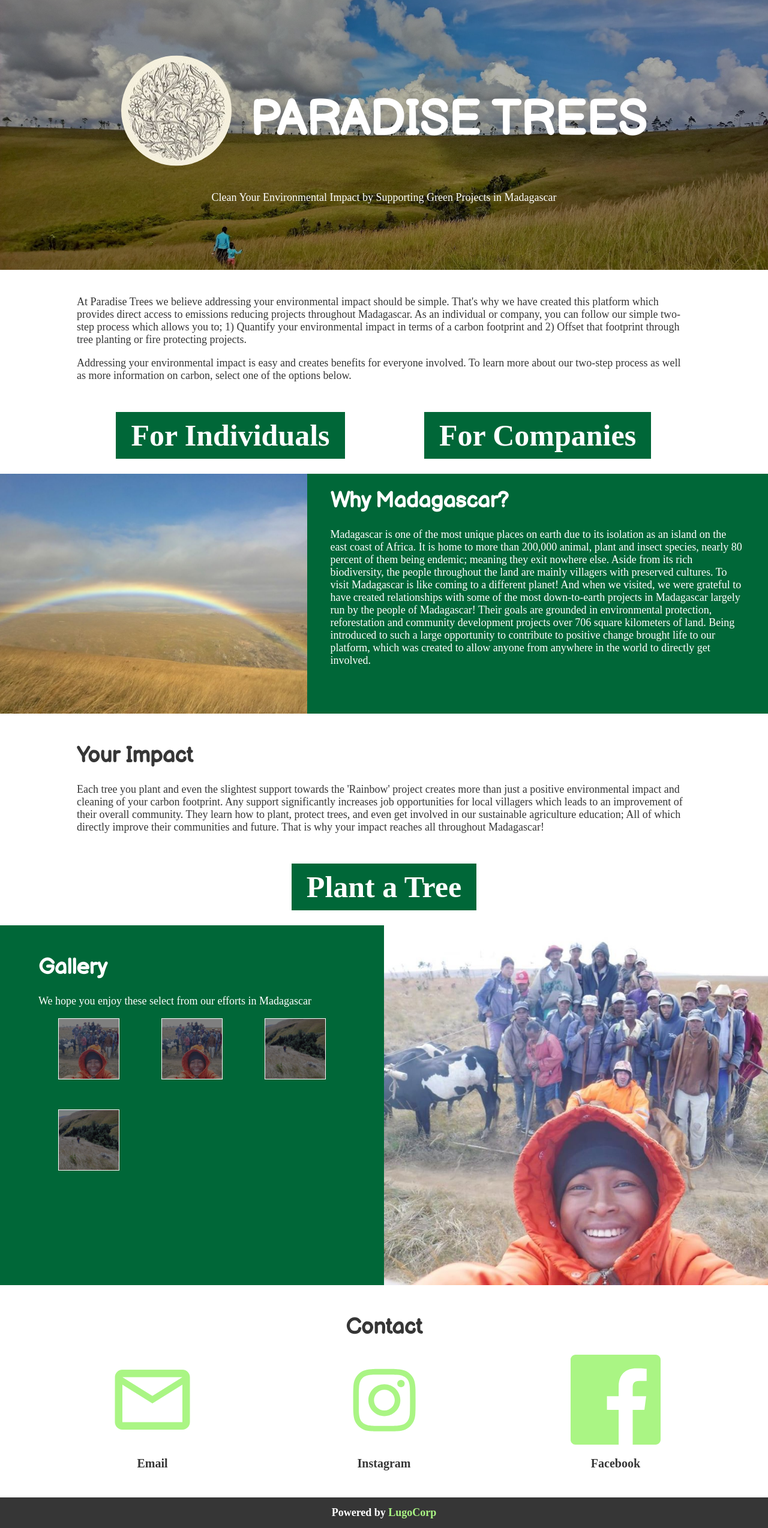
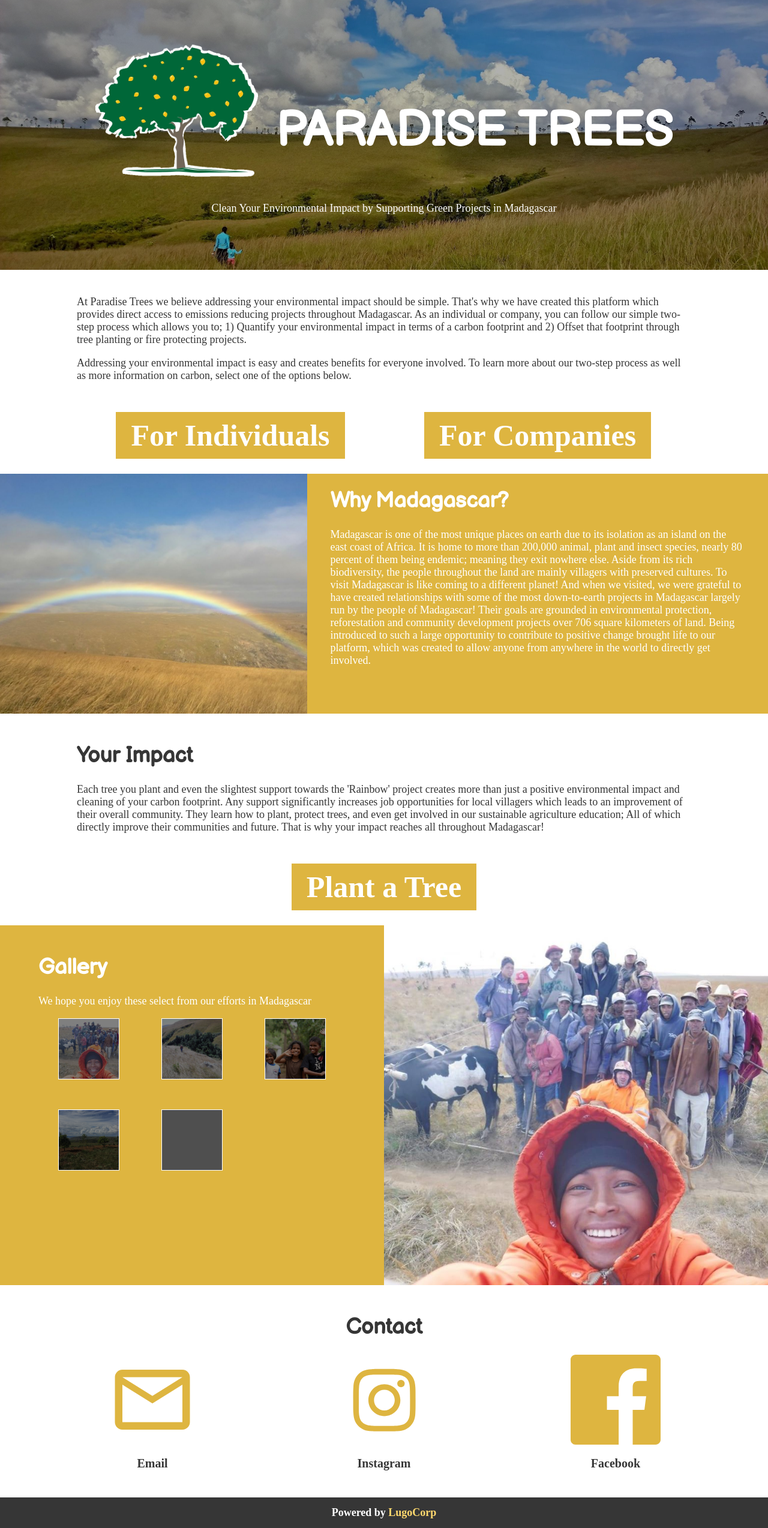
Before and after one commit to lugocorp/paradise-trees, a PHP site: page / in a window 1280 px wide. Shown: the whole page at 60% size. Run offline with PHP 8.4, Linux system fonts and the light colour scheme; some web fonts are replaced; grey boxes are pictures that could not be loaded.

Commit message:
Content updates and new color scheme

```diff
--- a/calc_individuals.html
+++ b/calc_individuals.html
@@ -72,8 +72,8 @@
 
 :root{
   --white:#ffffff;
-  --coal: #363636;
-  --main: #AAF584;
+  --coal:#363636;
+  --main:#deb540;
   position:relative;
   height:100%;
 }
--- a/css/style.css
+++ b/css/style.css
@@ -1,10 +1,9 @@
 /* General */
 :root{
-  --leaf-highlight:#94d474;
+  --highlight:#ffd96e;
   --white:#ffffff;
-  --beige:#F5F0DD;
   --coal:#363636;
-  --leaf:#006738;/*#AAF584;*/
+  --main:#deb540;
 }
 body{
   font-family:NotoSansJP;
@@ -45,7 +44,7 @@ h1{
   padding:25px 10%;
 }
 .green{
-  background-color:var(--leaf);
+  background-color:var(--main);
   color:var(--white);
 }
 @font-face{
@@ -105,7 +104,8 @@ h1{
   margin:0;
 }
 .splash img{
-  border-radius:50%;
+  /*border-radius:50%;*/
+  height:220px;
 }
 .mobile-splash{
   background-color:rgba(0,0,0,.3);
@@ -120,8 +120,11 @@ h1{
   display:none;
 }
 .mobile-splash img{
+  transform:translateY(-50%);
+  position:relative;
   border-radius:50%;
   width:120px;
+  top:50%;
 }
 @media only screen and (max-width:1000px){
   .mobile-splash{
@@ -144,7 +147,7 @@ h1{
 }
 .buttons .offset{
   transition:background-color 0.1s ease;
-  background-color:var(--leaf);
+  background-color:var(--main);
   text-decoration:none;
   display:inline-block;
   color:var(--white);
@@ -154,7 +157,7 @@ h1{
   cursor:pointer;
 }
 .buttons .offset:hover{
-  background-color:var(--leaf-highlight);
+  background-color:var(--highlight);
 }
 @media only screen and (max-width:1000px){
   .buttons{
@@ -326,7 +329,7 @@ h1{
 }
 .footer a{
   text-decoration:none;
-  color:#AAF584;
+  color:var(--highlight);
 }
 .footer a:hover{
   text-decoration:underline;
--- a/index.php
+++ b/index.php
@@ -10,7 +10,7 @@
     <!-- Splash -->
     <div class="splash" style="background-image:url('<?php echo($DIR);?>/images/madagascar1.jpg')">
       <div class="fade-in">
-        <img src="<?php echo($DIR);?>/images/paradise-icon.jpg"/>
+        <img src="<?php echo($DIR);?>/images/logo.png"/>
         <h1>PARADISE TREES</h1>
         <p>
           Clean Your Environmental Impact by Supporting Green Projects in Madagascar
@@ -19,7 +19,7 @@
     </div>
     <div class="mobile-splash" style="background-image:url('<?php echo($DIR);?>/images/madagascar1.jpg')">
       <div class="fade-in">
-        <img src="<?php echo($DIR);?>/images/paradise-icon.jpg"/>
+        <img src="<?php echo($DIR);?>/images/logo.png"/>
       </div>
       <div class="fade-in">
         <h1>PARADISE TREES</h1>
@@ -72,9 +72,10 @@
         </p>
         <div class="thumbnails">
           <div style="background-image:url('<?php echo($DIR);?>/images/gathering.jpg')"></div>
-          <div style="background-image:url('<?php echo($DIR);?>/images/gathering.jpg')"></div>
           <div style="background-image:url('<?php echo($DIR);?>/images/hills.jpg')"></div>
-          <div style="background-image:url('<?php echo($DIR);?>/images/hills.jpg')"></div>
+          <div style="background-image:url('<?php echo($DIR);?>/images/children.jpg')"></div>
+          <div style="background-image:url('<?php echo($DIR);?>/images/skies.jpg')"></div>
+          <div style="background-image:url('<?php echo($DIR);?>/images/smile.jpg')"></div>
         </div>
       </div>
       <div class="background" style="background-image:url('<?php echo($DIR);?>/images/gathering.jpg')"></div>
```
Also changed, not shown: calc_companies.html (+14 -5 lines), images/children.jpg (added), images/facebook.svg, images/instagram.svg, images/logo.png (added), images/mail.svg, images/skies.jpg (added), 1 other file.
